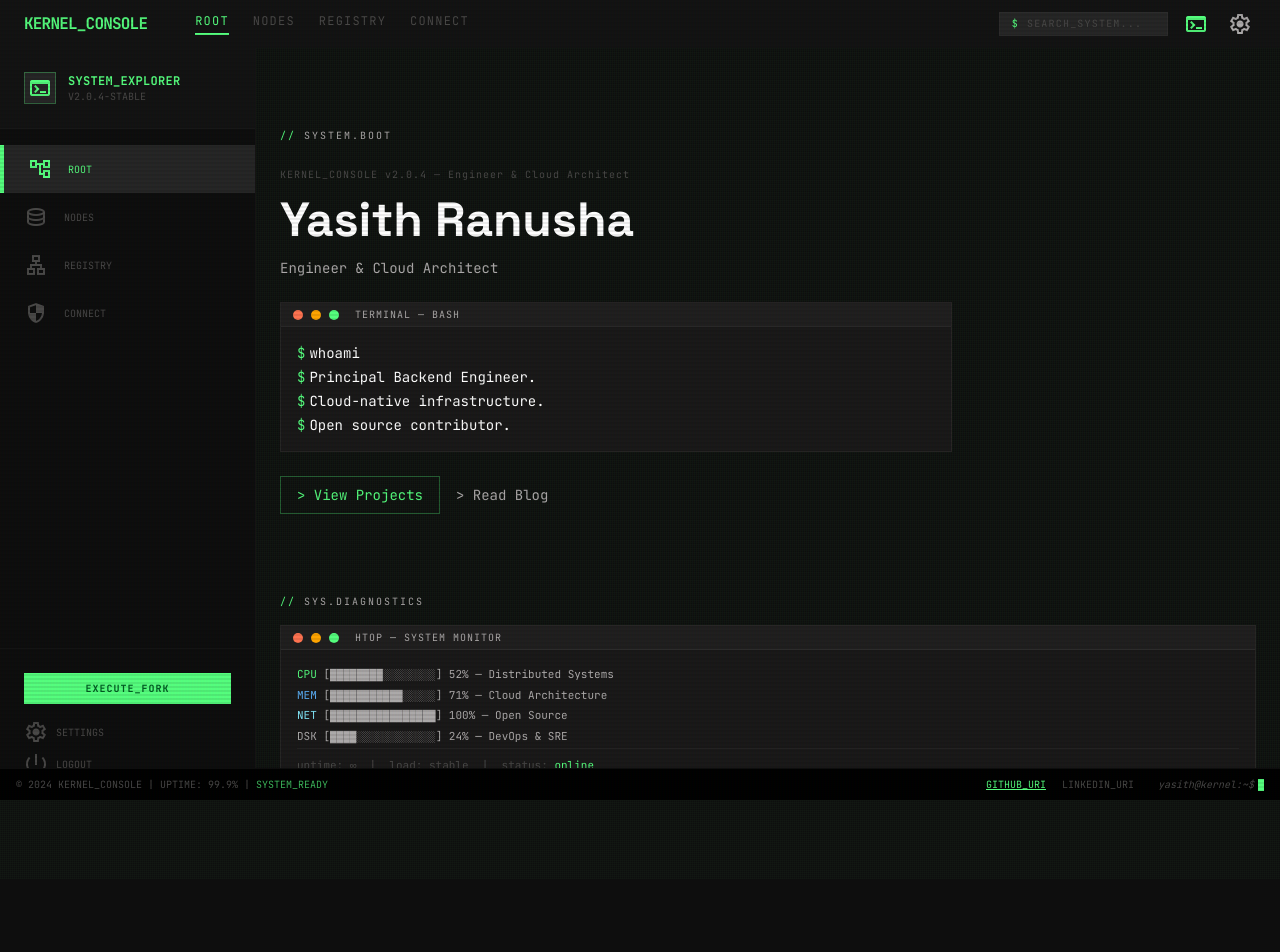
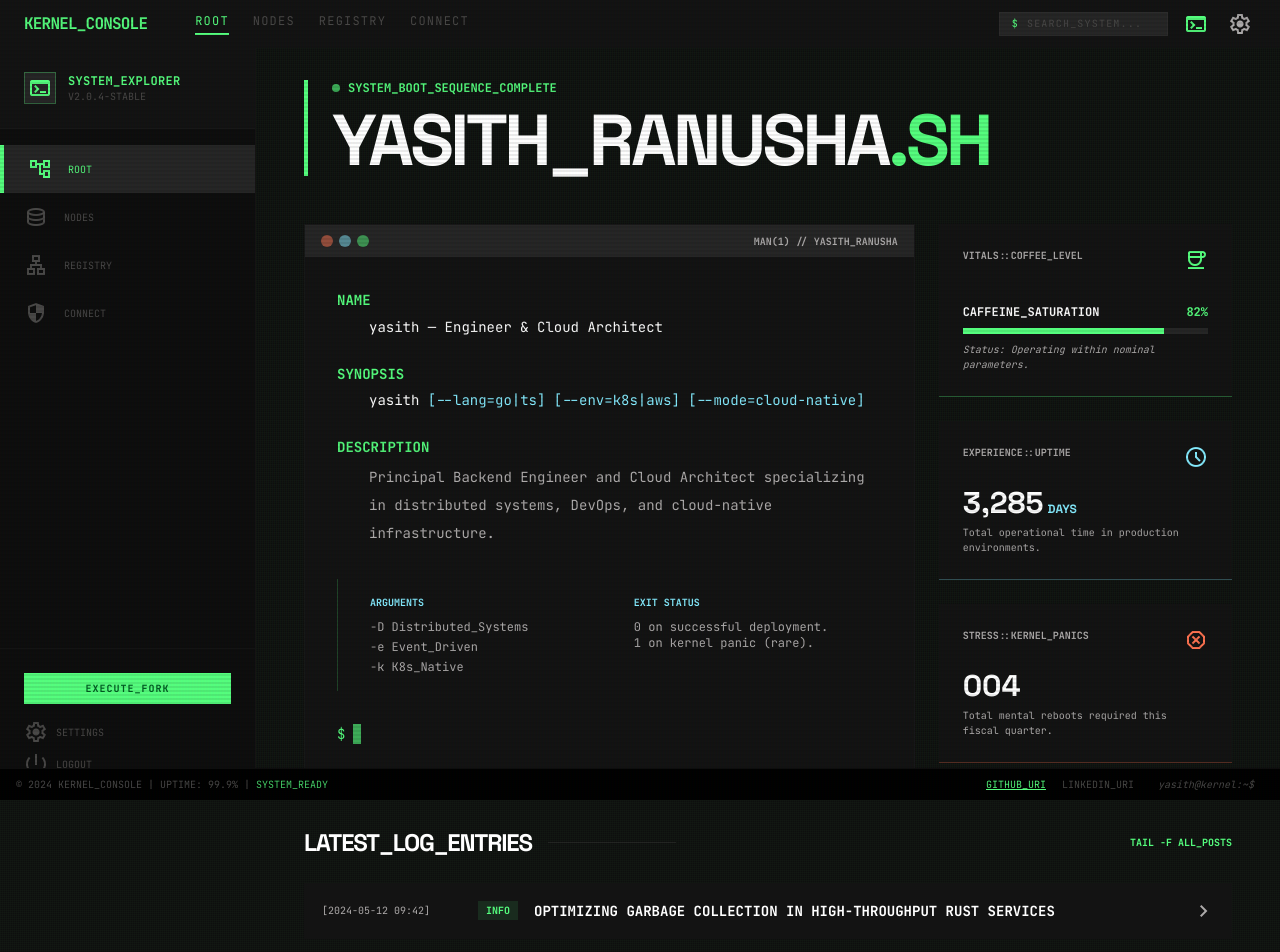
Before and after one commit to yasithranusha/portfolio, a Next.js app: page / in a window 1280 px wide. Shown: the top 952 px of the page. Before the commit the page ends 879 px from the top, so only its background shows below. Built offline with nearby package versions, Linux system fonts and the light colour scheme; what notion-to-md would draw is missing.

Commit message:
feat(home): rewrite homepage with bento grid, man page, and vitals

```diff
--- a/app/page.tsx
+++ b/app/page.tsx
@@ -1,122 +1,228 @@
 import { siteConfig } from "@/config/site";
 import { fetchPosts, fetchProjects } from "@/lib/notion";
-import { TypingText } from "@/components/motion/typing-text";
-import { StaggerReveal } from "@/components/motion/stagger-reveal";
-import { SectionLabel } from "@/components/ui/section-label";
-import { TerminalWindow } from "@/components/ui/terminal-window";
-import { PostCard } from "@/components/blog/post-card";
-import { ProjectCard } from "@/components/projects/project-card";
 import Link from "next/link";
 
 export default async function HomePage() {
-  const [posts, projects] = await Promise.all([
-    fetchPosts(),
-    fetchProjects(),
-  ]);
-
-  const featuredPosts = posts.filter((p) => p.featured).slice(0, 3);
-  const recentPosts = featuredPosts.length ? featuredPosts : posts.slice(0, 3);
-  const featuredProjects = projects.filter((p) => p.featured).slice(0, 3);
-  const displayProjects = featuredProjects.length ? featuredProjects : projects.slice(0, 3);
+  const [posts, projects] = await Promise.all([fetchPosts(), fetchProjects()]);
+  const recentPosts = posts.slice(0, 3);
 
   return (
-    <div className="max-w-6xl mx-auto px-4 sm:px-6 py-12 space-y-20">
+    <div className="pt-8 pb-24 px-6 md:px-12 min-h-screen">
 
-      {/* ─── Hero ─────────────────────────────────────────────────── */}
-      <section className="pt-8 space-y-6">
-        <SectionLabel>system.boot</SectionLabel>
-
-        <div className="space-y-2">
-          <p className="text-[10px] font-mono text-[#494847] tracking-widest">
-            KERNEL_CONSOLE v2.0.4 — {siteConfig.role}
-          </p>
-          <h1 className="text-3xl sm:text-5xl font-bold font-sans text-white leading-tight">
-            {siteConfig.name}
+      {/* ─── Hero Header ──────────────────────────────────────────── */}
+      <div className="mb-12 border-l-4 border-primary pl-6">
+        <div className="flex items-center gap-2 text-primary text-xs font-bold mb-2">
+          <span className="w-2 h-2 bg-primary rounded-full animate-pulse" />
+          SYSTEM_BOOT_SEQUENCE_COMPLETE
+        </div>
+        <h1 className="font-sans text-5xl md:text-7xl font-bold tracking-tighter text-white uppercase">
+          {siteConfig.handle}_Ranusha
+          <span className="text-primary">.sh</span>
         </h1>
-          <p className="text-sm font-mono text-[#adaaaa] mt-1">{siteConfig.role}</p>
       </div>
 
-        <TerminalWindow title="terminal — bash" className="max-w-2xl">
-          <div className="p-4">
-            <TypingText lines={siteConfig.tagline} speed={45} prefix="$" />
+      {/* ─── Bento Grid ───────────────────────────────────────────── */}
+      <div className="grid grid-cols-1 md:grid-cols-12 gap-6">
+
+        {/* Man Page Terminal — 8 cols */}
+        <section className="md:col-span-8 bg-surface-container-low border border-[#494847]/10 relative overflow-hidden">
+          {/* Terminal header */}
+          <div className="h-8 bg-[#262626] flex items-center px-4 justify-between">
+            <div className="flex gap-1.5">
+              <div className="w-3 h-3 bg-error rounded-full opacity-50" />
+              <div className="w-3 h-3 bg-tertiary rounded-full opacity-50" />
+              <div className="w-3 h-3 bg-primary rounded-full opacity-50" />
             </div>
-        </TerminalWindow>
+            <span className="text-[10px] text-on-surface-variant font-bold">
+              MAN(1) // {siteConfig.name.toUpperCase().replace(" ", "_")}
+            </span>
+          </div>
 
-        <div className="flex items-center gap-4">
-          <Link
-            href="/projects"
-            className="inline-flex items-center gap-2 text-sm font-mono text-[#55fe7e] border border-[#55fe7e]/30 px-4 py-2 hover:bg-[#55fe7e]/5 transition-colors"
-          >
-            &gt; View Projects
-          </Link>
-          <Link
-            href="/blog"
-            className="inline-flex items-center gap-2 text-sm font-mono text-[#adaaaa] hover:text-[#5db4fe] transition-colors"
-          >
-            &gt; Read Blog
-          </Link>
+          {/* Man page content */}
+          <div className="p-8 font-mono text-sm leading-relaxed">
+            <div className="mb-6">
+              <span className="text-primary font-bold">NAME</span>
+              <div className="pl-8 text-on-surface mt-1">
+                {siteConfig.handle} — {siteConfig.role}
+              </div>
+            </div>
+            <div className="mb-6">
+              <span className="text-primary font-bold">SYNOPSIS</span>
+              <div className="pl-8 text-on-surface mt-1">
+                {siteConfig.handle}{" "}
+                <span className="text-tertiary">[--lang=go|ts]</span>{" "}
+                <span className="text-tertiary">[--env=k8s|aws]</span>{" "}
+                <span className="text-tertiary">[--mode=cloud-native]</span>
+              </div>
+            </div>
+            <div className="mb-6">
+              <span className="text-primary font-bold">DESCRIPTION</span>
+              <div className="pl-8 text-on-surface-variant mt-1 max-w-xl leading-7">
+                {siteConfig.description}
+              </div>
+            </div>
+            <div className="grid grid-cols-2 gap-4 pl-8 border-l border-primary/20 mt-8 py-4">
+              <div>
+                <span className="text-tertiary block text-[10px] font-bold mb-2">ARGUMENTS</span>
+                <ul className="text-on-surface-variant text-xs space-y-1">
+                  <li>-D Distributed_Systems</li>
+                  <li>-e Event_Driven</li>
+                  <li>-k K8s_Native</li>
+                </ul>
+              </div>
+              <div>
+                <span className="text-tertiary block text-[10px] font-bold mb-2">EXIT STATUS</span>
+                <p className="text-on-surface-variant text-xs">
+                  0 on successful deployment.<br />1 on kernel panic (rare).
+                </p>
+              </div>
+            </div>
+            {/* Blinking cursor */}
+            <div className="mt-8 flex items-center gap-2">
+              <span className="text-primary">$</span>
+              <span className="w-2 h-5 bg-primary animate-pulse inline-block" />
+            </div>
           </div>
         </section>
 
-      {/* ─── Latest Log Entries ───────────────────────────────────── */}
-      {recentPosts.length > 0 && (
-        <section className="space-y-4">
-          <div className="flex items-center justify-between">
-            <SectionLabel>latest_log_entries</SectionLabel>
+        {/* Vitals Column — 4 cols */}
+        <div className="md:col-span-4 flex flex-col gap-6">
+          {/* Coffee level */}
+          <div className="bg-surface-container-low p-6 flex flex-col justify-between border-b border-primary/30">
+            <div className="flex justify-between items-start">
+              <span className="text-[10px] font-bold text-on-surface-variant">VITALS::COFFEE_LEVEL</span>
+              <span className="material-symbols-outlined text-primary text-xl">coffee</span>
+            </div>
+            <div className="mt-8">
+              <div className="flex justify-between mb-2 text-xs font-bold">
+                <span>CAFFEINE_SATURATION</span>
+                <span className="text-primary">82%</span>
+              </div>
+              <div className="w-full h-1.5 bg-[#262626]">
+                <div className="bg-primary h-full" style={{ width: "82%" }} />
+              </div>
+              <p className="text-[10px] text-on-surface-variant mt-2 italic">
+                Status: Operating within nominal parameters.
+              </p>
+            </div>
+          </div>
+
+          {/* Uptime */}
+          <div className="bg-surface-container-low p-6 flex flex-col justify-between border-b border-tertiary/30">
+            <div className="flex justify-between items-start">
+              <span className="text-[10px] font-bold text-on-surface-variant">EXPERIENCE::UPTIME</span>
+              <span className="material-symbols-outlined text-tertiary text-xl">schedule</span>
+            </div>
+            <div className="mt-4">
+              <div className="font-sans text-3xl font-bold text-on-surface">
+                3,285<span className="text-xs text-tertiary ml-1">DAYS</span>
+              </div>
+              <p className="text-[10px] text-on-surface-variant mt-1">
+                Total operational time in production environments.
+              </p>
+            </div>
+          </div>
+
+          {/* Kernel panics */}
+          <div className="bg-surface-container-low p-6 flex flex-col justify-between border-b border-error/30">
+            <div className="flex justify-between items-start">
+              <span className="text-[10px] font-bold text-on-surface-variant">STRESS::KERNEL_PANICS</span>
+              <span className="material-symbols-outlined text-error text-xl">dangerous</span>
+            </div>
+            <div className="mt-4">
+              <div className="font-sans text-3xl font-bold text-on-surface">004</div>
+              <p className="text-[10px] text-on-surface-variant mt-1">
+                Total mental reboots required this fiscal quarter.
+              </p>
+            </div>
+          </div>
+        </div>
+
+        {/* ─── Latest Log Entries ─────────────────────────────────── */}
+        <section className="md:col-span-12 mt-6">
+          <div className="flex items-center justify-between mb-6">
+            <div className="flex items-center gap-4">
+              <h2 className="font-sans text-2xl font-bold uppercase tracking-tighter">
+                Latest_Log_Entries
+              </h2>
+              <div className="h-px w-32 bg-[#494847]/30 hidden md:block" />
+            </div>
             <Link
               href="/blog"
-              className="text-[10px] font-mono text-[#adaaaa] hover:text-[#5db4fe] transition-colors tracking-widest"
+              className="text-[10px] font-bold text-primary cursor-pointer hover:underline"
             >
-              ls -la /blog →
+              TAIL -F ALL_POSTS
             </Link>
           </div>
 
-          <StaggerReveal className="border border-[#494847]/20">
-            {recentPosts.map((post) => (
-              <PostCard key={post.id} post={post} />
-            ))}
-          </StaggerReveal>
+          <div className="space-y-4">
+            {recentPosts.length === 0 ? (
+              <FallbackLogEntries />
+            ) : (
+              recentPosts.map((post, i) => {
+                const levels = ["INFO", "DEBUG", "FATAL"] as const;
+                const levelColors = {
+                  INFO:  { badge: "bg-primary/10 text-primary",   border: "hover:border-primary",   title: "group-hover:text-primary" },
+                  DEBUG: { badge: "bg-tertiary/10 text-tertiary",  border: "hover:border-tertiary",  title: "group-hover:text-tertiary" },
+                  FATAL: { badge: "bg-error/10 text-error",        border: "hover:border-error",     title: "group-hover:text-error" },
+                };
+                const level = levels[i % 3];
+                const colors = levelColors[level];
+                return (
+                  <Link
+                    key={post.id}
+                    href={`/blog/${post.slug}`}
+                    className={`group flex flex-col md:flex-row md:items-center gap-4 bg-surface-container-low p-4 hover:bg-[#262626] transition-colors cursor-pointer border-l-2 border-transparent ${colors.border}`}
+                  >
+                    <div className="text-[10px] text-on-surface-variant font-mono min-w-[140px]">
+                      [{post.date ? new Date(post.date).toISOString().replace("T", " ").slice(0, 16) : "----"}]
+                    </div>
+                    <div className={`px-2 py-0.5 text-[10px] font-bold w-fit ${colors.badge}`}>
+                      {level}
+                    </div>
+                    <div className="flex-1">
+                      <h3 className={`text-sm font-bold text-on-surface uppercase transition-colors ${colors.title}`}>
+                        {post.title}
+                      </h3>
+                      {post.excerpt && (
+                        <p className="text-xs text-on-surface-variant mt-1 line-clamp-1">{post.excerpt}</p>
+                      )}
+                    </div>
+                    <span className="material-symbols-outlined text-on-surface-variant group-hover:translate-x-1 transition-transform text-sm">
+                      chevron_right
+                    </span>
+                  </Link>
+                );
+              })
+            )}
+          </div>
         </section>
-      )}
-
-      {/* ─── Featured Projects ─────────────────────────────────────── */}
-      {displayProjects.length > 0 && (
-        <section className="space-y-4">
-          <div className="flex items-center justify-between">
-            <SectionLabel>featured_nodes</SectionLabel>
-            <Link
-              href="/projects"
-              className="text-[10px] font-mono text-[#adaaaa] hover:text-[#5db4fe] transition-colors tracking-widest"
-            >
-              cat /registry →
-            </Link>
       </div>
-
-          <StaggerReveal className="grid grid-cols-1 sm:grid-cols-2 lg:grid-cols-3 gap-4">
-            {displayProjects.map((project) => (
-              <ProjectCard key={project.id} project={project} />
-            ))}
-          </StaggerReveal>
-        </section>
-      )}
-
-      {/* ─── System Diagnostics ───────────────────────────────────── */}
-      <section className="space-y-4">
-        <SectionLabel>sys.diagnostics</SectionLabel>
-
-        <TerminalWindow title="htop — system monitor">
-          <div className="p-4 font-mono text-[11px] space-y-1 text-[#adaaaa]">
-            <p><span className="text-[#55fe7e]">CPU</span>  [████████░░░░░░░░]  52% — Distributed Systems</p>
-            <p><span className="text-[#5db4fe]">MEM</span>  [███████████░░░░░]  71% — Cloud Architecture</p>
-            <p><span className="text-[#85ecff]">NET</span>  [████████████████] 100% — Open Source</p>
-            <p><span className="text-[#adaaaa]">DSK</span>  [████░░░░░░░░░░░░]  24% — DevOps & SRE</p>
-            <div className="pt-2 border-t border-[#494847]/20 text-[#494847]">
-              uptime: ∞ &nbsp;|&nbsp; load: stable &nbsp;|&nbsp; status: <span className="text-[#55fe7e]">online</span>
-            </div>
-          </div>
-        </TerminalWindow>
-      </section>
-
     </div>
   );
 }
+
+function FallbackLogEntries() {
+  const entries = [
+    { level: "INFO",  color: "bg-primary/10 text-primary",   border: "hover:border-primary",   title: "group-hover:text-primary",   date: "[2024-05-12 09:42]", text: "Optimizing Garbage Collection in High-Throughput Rust Services" },
+    { level: "DEBUG", color: "bg-tertiary/10 text-tertiary",  border: "hover:border-tertiary",  title: "group-hover:text-tertiary",  date: "[2024-04-28 23:15]", text: "Ghost in the Shell: Debugging Mystery Latency Spikes in K8s" },
+    { level: "FATAL", color: "bg-error/10 text-error",        border: "hover:border-error",     title: "group-hover:text-error",     date: "[2024-04-15 02:04]", text: "Post-Mortem: Why the Load Balancer Hates Your JSON" },
+  ];
+  return (
+    <>
+      {entries.map((e) => (
+        <div
+          key={e.text}
+          className={`group flex flex-col md:flex-row md:items-center gap-4 bg-surface-container-low p-4 hover:bg-[#262626] transition-colors cursor-pointer border-l-2 border-transparent ${e.border}`}
+        >
+          <div className="text-[10px] text-on-surface-variant font-mono min-w-[140px]">{e.date}</div>
+          <div className={`px-2 py-0.5 text-[10px] font-bold w-fit ${e.color}`}>{e.level}</div>
+          <div className="flex-1">
+            <h3 className={`text-sm font-bold text-on-surface uppercase transition-colors ${e.title}`}>{e.text}</h3>
+          </div>
+          <span className="material-symbols-outlined text-on-surface-variant group-hover:translate-x-1 transition-transform text-sm">chevron_right</span>
+        </div>
+      ))}
+    </>
+  );
+}
```
Lines whose indentation alone changed are shown as unchanged.
